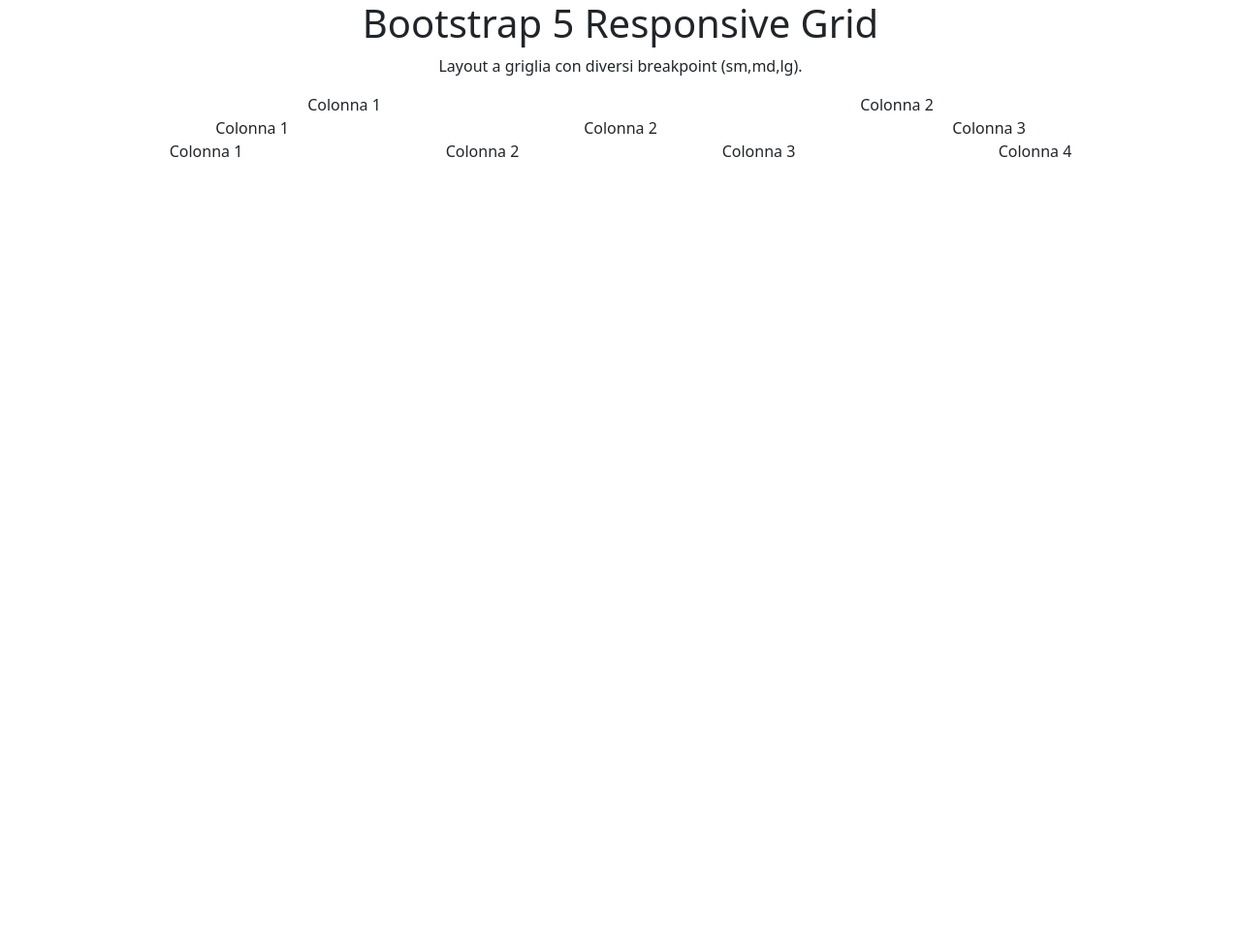
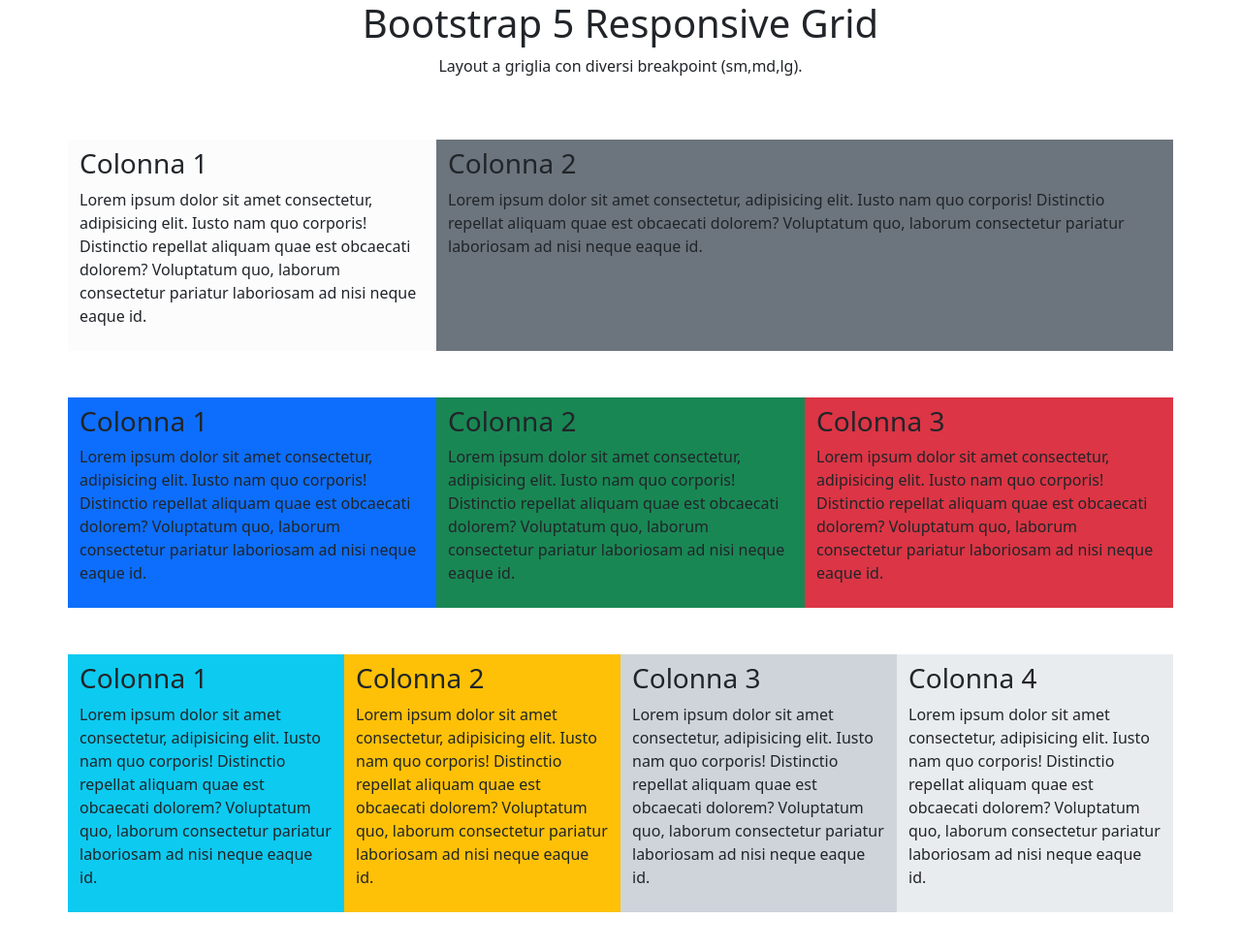
Before and after one commit to federico-quintieri/htmlcss-bootstrap-layout, a plain HTML site: page index.html in a window 1280 px wide. Shown: the whole page at 97% size. Before the commit the page ends 800 px from the top, so only its background shows below. Drawn offline with nearby package versions, Linux system fonts and the light colour scheme.

Commit message:
feat:grid completed

```diff
--- a/css/style.css
+++ b/css/style.css
@@ -0,0 +1,3 @@
+img {
+  max-width: 100%;
+}
--- a/index.html
+++ b/index.html
@@ -17,29 +17,101 @@
       <h1>Bootstrap 5 Responsive Grid</h1>
       <p>Layout a griglia con diversi breakpoint (sm,md,lg).</p>
       <!-- First section -->
-      <section class="first-section">
-        <div class="row">
-          <div class="col">Colonna 1</div>
-          <div class="col">Colonna 2</div>
+      <section class="first-section py-5">
+        <div class="row text-start">
+          <div class="col-12 col-md-6 col-lg-4 bg-light-subtle py-2">
+            <h3>Colonna 1</h3>
+            <p>
+              Lorem ipsum dolor sit amet consectetur, adipisicing elit. Iusto
+              nam quo corporis! Distinctio repellat aliquam quae est obcaecati
+              dolorem? Voluptatum quo, laborum consectetur pariatur laboriosam
+              ad nisi neque eaque id.
+            </p>
+          </div>
+          <div class="col-12 col-md-6 col-lg-8 bg-secondary py-2">
+            <h3>Colonna 2</h3>
+            <p>
+              Lorem ipsum dolor sit amet consectetur, adipisicing elit. Iusto
+              nam quo corporis! Distinctio repellat aliquam quae est obcaecati
+              dolorem? Voluptatum quo, laborum consectetur pariatur laboriosam
+              ad nisi neque eaque id.
+            </p>
+          </div>
         </div>
       </section>
 
       <!-- Second section -->
       <section class="second-section">
-        <div class="row">
-          <div class="col">Colonna 1</div>
-          <div class="col">Colonna 2</div>
-          <div class="col">Colonna 3</div>
+        <div class="row text-start">
+          <div class="col-6 col-md-4 bg-primary py-2">
+            <h3>Colonna 1</h3>
+            <p>
+              Lorem ipsum dolor sit amet consectetur, adipisicing elit. Iusto
+              nam quo corporis! Distinctio repellat aliquam quae est obcaecati
+              dolorem? Voluptatum quo, laborum consectetur pariatur laboriosam
+              ad nisi neque eaque id.
+            </p>
+          </div>
+          <div class="col-6 col-md-4 bg-success py-2">
+            <h3>Colonna 2</h3>
+            <p>
+              Lorem ipsum dolor sit amet consectetur, adipisicing elit. Iusto
+              nam quo corporis! Distinctio repellat aliquam quae est obcaecati
+              dolorem? Voluptatum quo, laborum consectetur pariatur laboriosam
+              ad nisi neque eaque id.
+            </p>
+          </div>
+          <div class="col-12 col-md-4 bg-danger py-2">
+            <h3>Colonna 3</h3>
+            <p>
+              Lorem ipsum dolor sit amet consectetur, adipisicing elit. Iusto
+              nam quo corporis! Distinctio repellat aliquam quae est obcaecati
+              dolorem? Voluptatum quo, laborum consectetur pariatur laboriosam
+              ad nisi neque eaque id.
+            </p>
+          </div>
         </div>
       </section>
 
       <!-- Third section -->
-      <section class="third-section">
-        <div class="row">
-          <div class="col">Colonna 1</div>
-          <div class="col">Colonna 2</div>
-          <div class="col">Colonna 3</div>
-          <div class="col">Colonna 4</div>
+      <section class="third-section py-5">
+        <div class="row text-start">
+          <div class="col-6 col-md-3 bg-info py-2">
+            <h3>Colonna 1</h3>
+            <p>
+              Lorem ipsum dolor sit amet consectetur, adipisicing elit. Iusto
+              nam quo corporis! Distinctio repellat aliquam quae est obcaecati
+              dolorem? Voluptatum quo, laborum consectetur pariatur laboriosam
+              ad nisi neque eaque id.
+            </p>
+          </div>
+          <div class="col-6 col-md-3 bg-warning py-2">
+            <h3>Colonna 2</h3>
+            <p>
+              Lorem ipsum dolor sit amet consectetur, adipisicing elit. Iusto
+              nam quo corporis! Distinctio repellat aliquam quae est obcaecati
+              dolorem? Voluptatum quo, laborum consectetur pariatur laboriosam
+              ad nisi neque eaque id.
+            </p>
+          </div>
+          <div class="col-6 col-md-3 bg-dark-subtle py-2">
+            <h3>Colonna 3</h3>
+            <p>
+              Lorem ipsum dolor sit amet consectetur, adipisicing elit. Iusto
+              nam quo corporis! Distinctio repellat aliquam quae est obcaecati
+              dolorem? Voluptatum quo, laborum consectetur pariatur laboriosam
+              ad nisi neque eaque id.
+            </p>
+          </div>
+          <div class="col-6 col-md-3 bg-body-secondary py-2">
+            <h3>Colonna 4</h3>
+            <p>
+              Lorem ipsum dolor sit amet consectetur, adipisicing elit. Iusto
+              nam quo corporis! Distinctio repellat aliquam quae est obcaecati
+              dolorem? Voluptatum quo, laborum consectetur pariatur laboriosam
+              ad nisi neque eaque id.
+            </p>
+          </div>
         </div>
       </section>
     </div>
```
